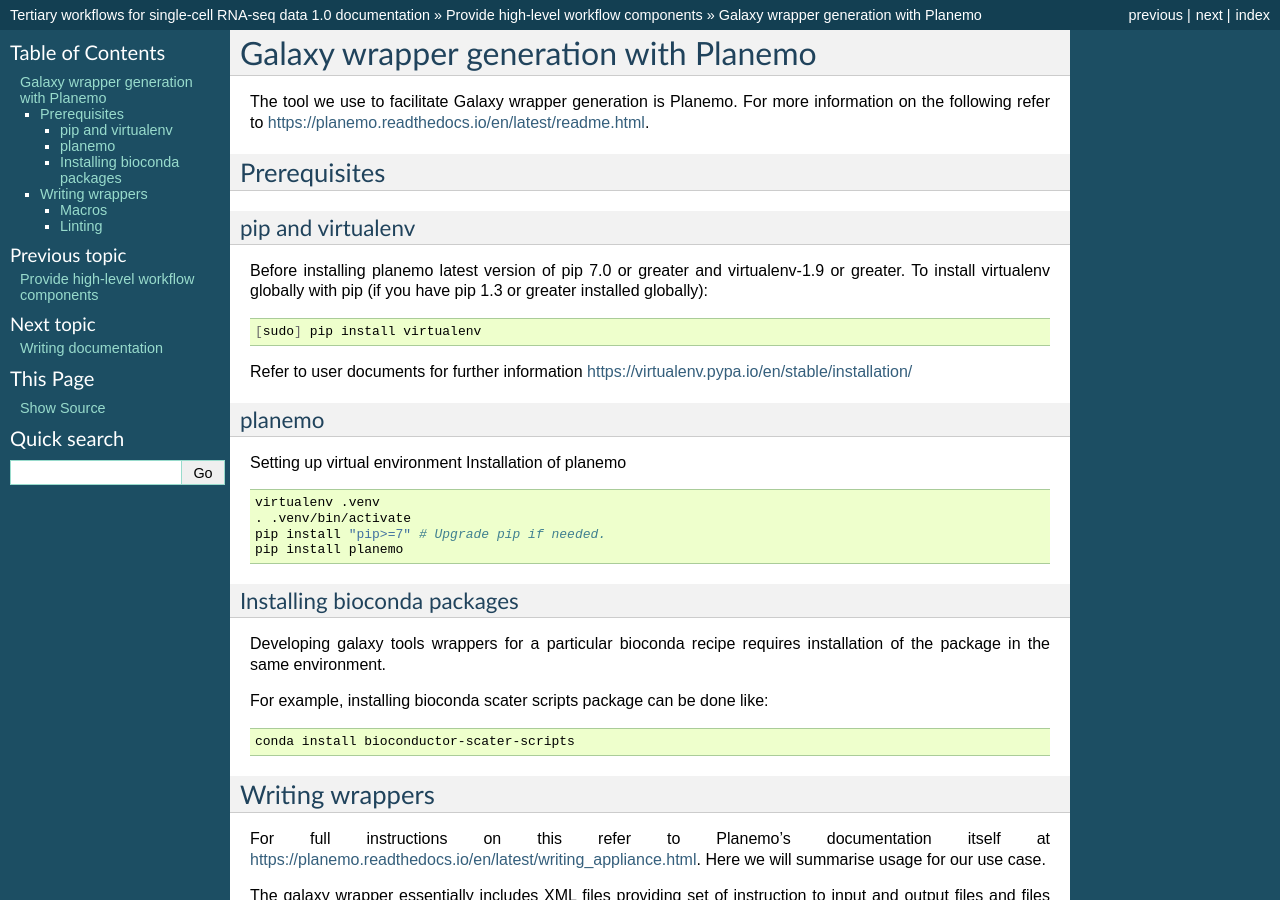
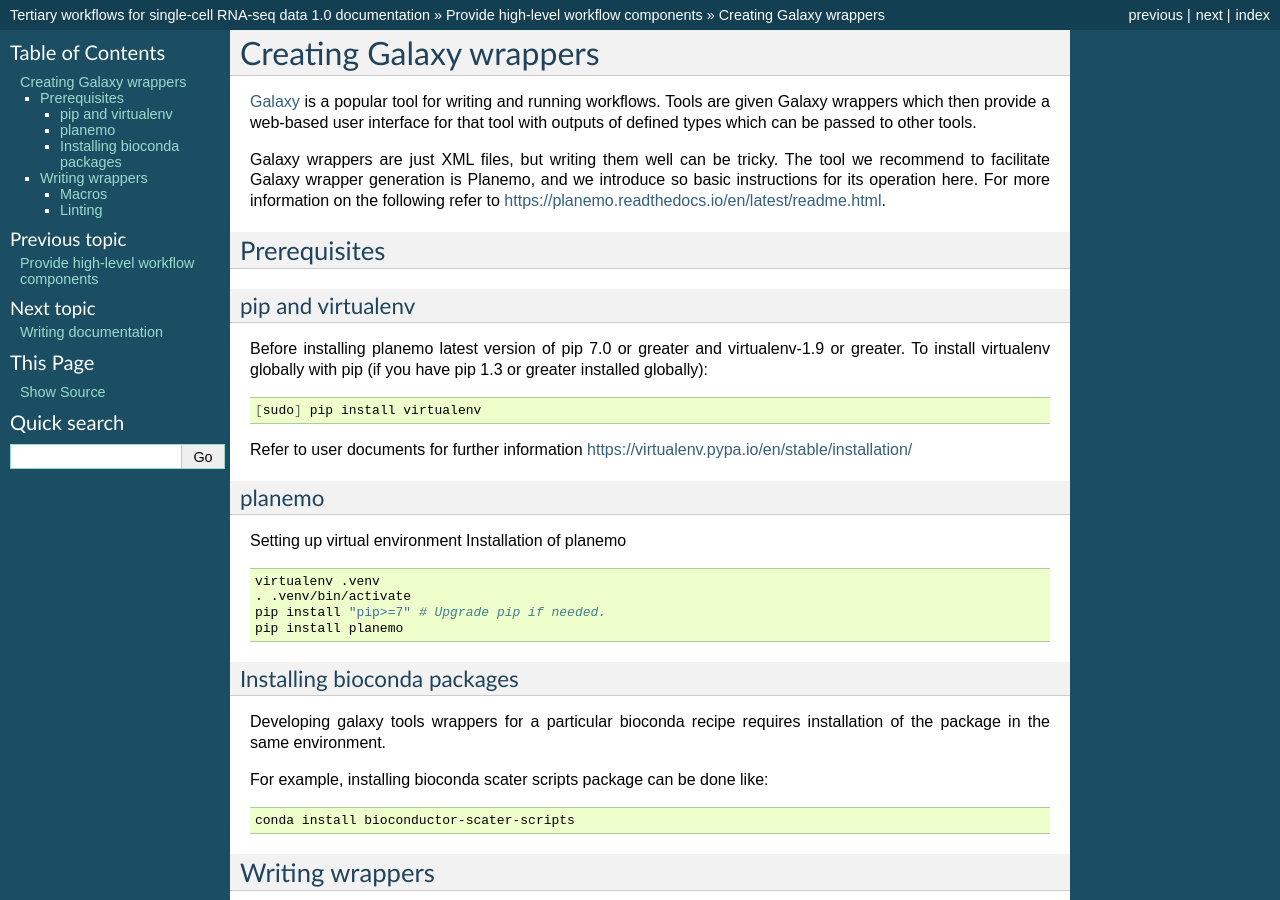
Before and after one commit to ebi-gene-expression-group/tertiary_workflows_docs, a Sphinx documentation site: the page built from docs/writing_planemo_galaxy_wrapper.rst, in a window 1280 px wide and 900 px high. Built offline with Sphinx 7.4.7, drawn with Linux system fonts in a browser that asks for light colours; some of the changed text lies outside the part shown.

Commit message:
Updated Galaxy wrapper doc

```diff
--- a/docs/writing_planemo_galaxy_wrapper.rst
+++ b/docs/writing_planemo_galaxy_wrapper.rst
@@ -1,8 +1,10 @@
 ###########################################
-Galaxy wrapper generation with Planemo
+Creating Galaxy wrappers
 ###########################################
 
-The tool we use to facilitate Galaxy wrapper generation is Planemo. For more information on the following refer to https://planemo.readthedocs.io/en/latest/readme.html.
+`Galaxy <https://galaxyproject.org/>`_ is a popular tool for writing and running workflows. Tools are given Galaxy wrappers which then provide a web-based user interface for that tool with outputs of defined types which can be passed to other tools.
+
+Galaxy wrappers are just XML files, but writing them well can be tricky. The tool we recommend to facilitate Galaxy wrapper generation is Planemo, and we introduce so basic instructions for its operation here. For more information on the following refer to https://planemo.readthedocs.io/en/latest/readme.html.
 
 **************************
 Prerequisites
```
